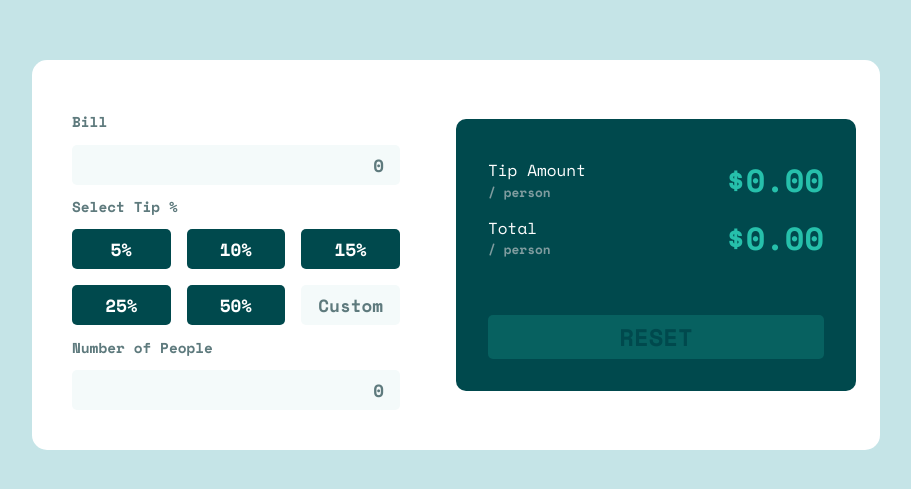
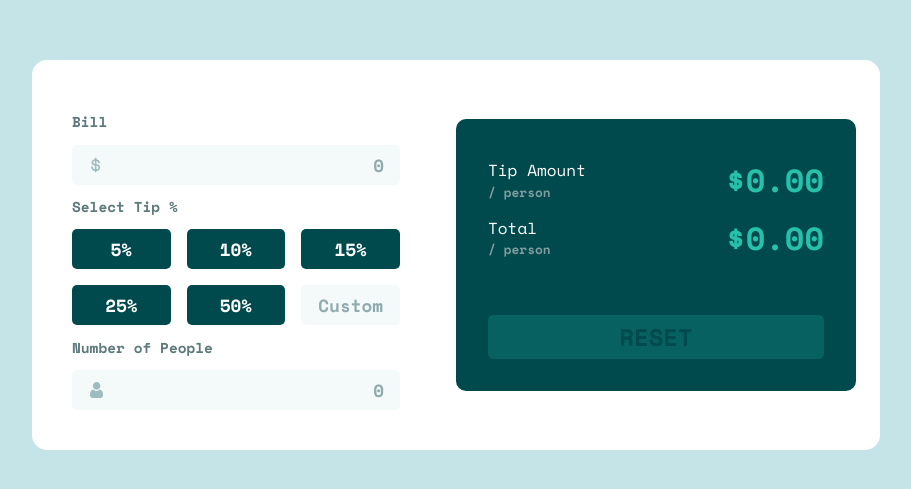
Before and after one commit to walidght/tip-calculator-app, a plain HTML site: page index.html in a window 1280 px wide. Shown: the part 145-634 px from the top of the page, without its empty margins (184-1095 px from the left). Drawn offline with nearby package versions, Linux system fonts and the light colour scheme.

Commit message:
added icons

```diff
--- a/index.html
+++ b/index.html
@@ -23,13 +23,15 @@
         <main>
             <section id="inputs">
                 <p class="inputs-label">Bill</p>
-
-                <input
+                <div class="input-container">
+                    <i class="icons" id="dollar-icon"></i
+                    ><input
                         type="number"
                         id="bill-input"
                         class="inputs-input inputs-input-grid"
                         placeholder="0"
                     />
+                </div>
                 <p class="inputs-label">Select Tip %</p>
                 <div id="percentage-buttons-container">
                     <button
@@ -73,13 +75,15 @@
                     <p class="inputs-label">Number of People</p>
                     <p class="inputs-label" id="num-ppl-err">Can't be zero</p>
                 </div>
-
+                <div class="input-container">
+                    <i class="icons" id="person-icon"></i>
                     <input
                         type="number"
                         id="num-of-ppl-input"
                         placeholder="0"
                         class="inputs-input-grid inputs-input"
                     />
+                </div>
             </section>
 
             <section id="display">
--- a/script.js
+++ b/script.js
@@ -46,7 +46,6 @@ document.querySelectorAll('.inputs-button').forEach((element) => {
         event.target.classList.remove('inputs-button-not-clicked');
         tip = parseInt(event.target.dataset.value);
         document.querySelector('#custom-tip-rate').value = '';
-        console.log('tip rate : ', tip);
         calculateTotal();
     });
 });
--- a/style.css
+++ b/style.css
@@ -148,10 +148,11 @@ main {
 }
 
 .inputs-input-grid::placeholder {
-    color: hsl(186, 14%, 43%);
+    color: hsl(186, 15%, 62%);
 }
 
 .inputs-input {
+    width: 100%;
     padding-right: 1rem;
     color: hsl(183, 100%, 15%);
     text-align: right;
@@ -176,6 +177,33 @@ main {
 #num-ppl-err {
     color: hsl(0, 76%, 50%);
     display: none;
+}
+
+.input-container {
+    position: relative;
+    width: 100%;
+    height: fit-content;
+}
+
+#dollar-icon {
+    background-image: url('./images/icon-dollar.svg');
+}
+
+#person-icon {
+    background-image: url('./images/icon-person.svg');
+}
+
+.icons {
+    position: absolute;
+    bottom: 0;
+    top: 0;
+    margin-top: auto;
+    margin-bottom: auto;
+    width: 3rem;
+    height: 1rem;
+    background-position: center;
+    background-size: contain;
+    background-repeat: no-repeat;
 }
 
 @media (max-width: 750px) {
@@ -212,14 +240,11 @@ main {
 }
 
 /* removes arrows from  bers input fields*/
-/* Chrome, Safari, Edge, Opera */
 input::-webkit-outer-spin-button,
 input::-webkit-inner-spin-button {
     -webkit-appearance: none;
     margin: 0;
 }
-
-/* Firefox */
 input[type='number'] {
     -moz-appearance: textfield;
 }
```
Lines whose indentation alone changed are shown as unchanged.
